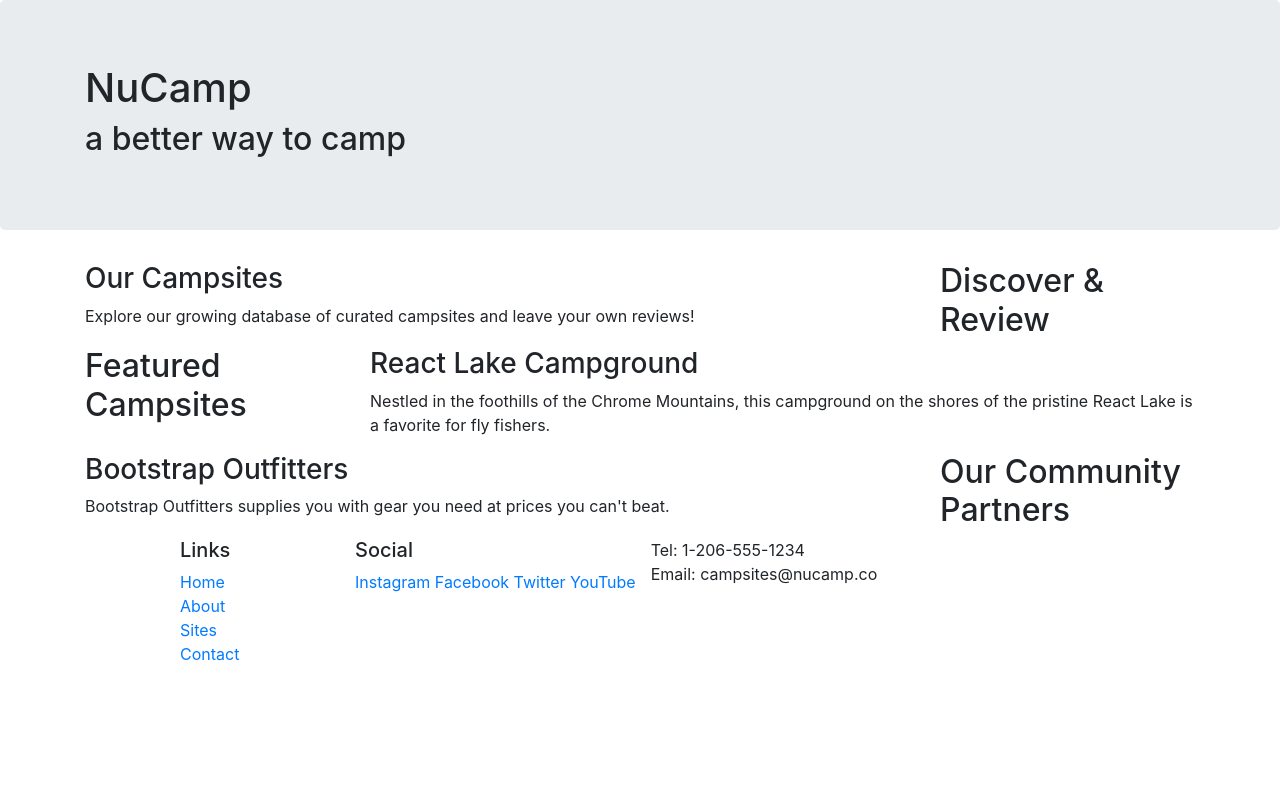
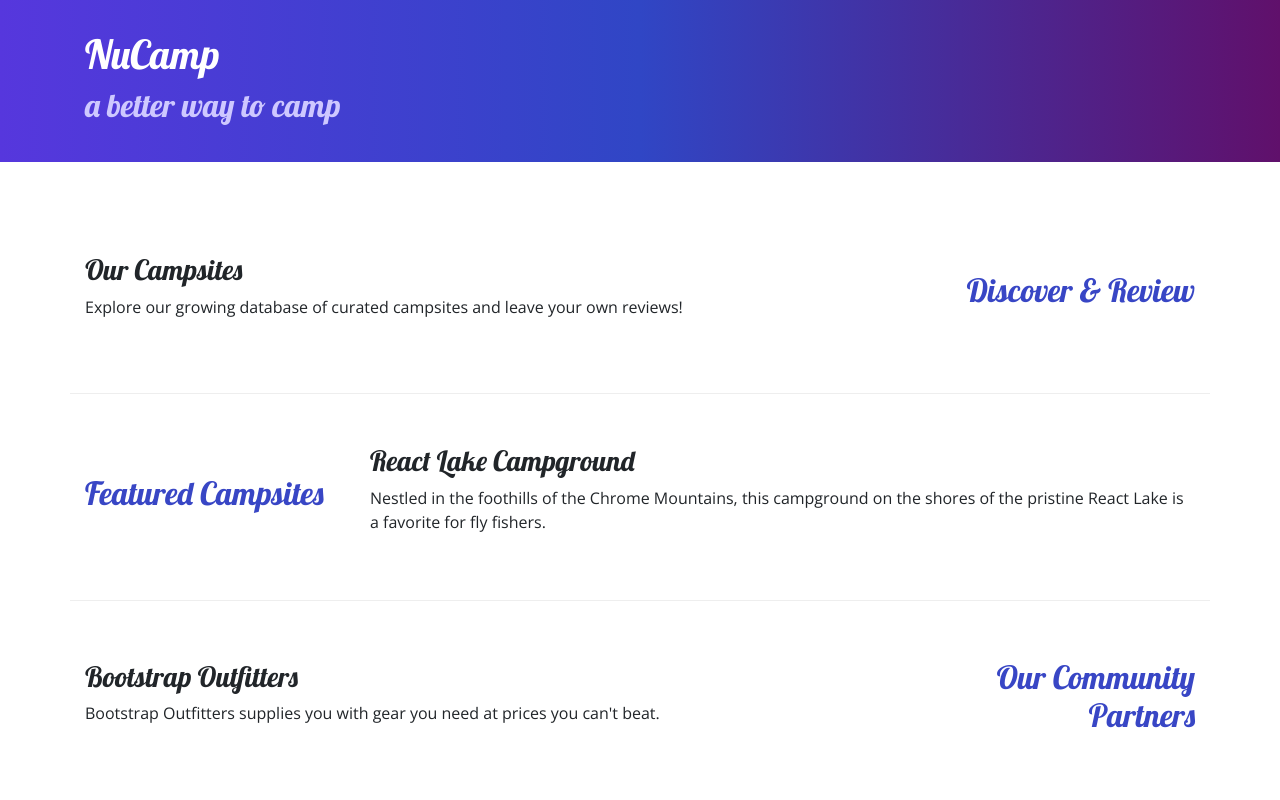
Before and after one commit to pablodhernandez/Campsite-Website, a website: page index.html in a window 1280 px wide. Shown: the top 800 px of the page. Drawn offline with nearby package versions, Linux system fonts and the light colour scheme.

Commit message:
Adding Custom Styles

```diff
--- /dev/null
+++ b/css/styles.css
@@ -0,0 +1,33 @@
+body {
+    font-family: "Open Sans", sans-serif;
+}
+
+h1, h2, h3 {
+    font-family: "Lobster", cursive;
+}
+
+h2 {
+    color: #3846c5;
+}
+
+header h2 {
+    color: #CEC8FF;
+
+}
+
+footer {
+    background-image: linear-gradient(#cec8ff, white);
+    padding: 20px 0;
+}
+
+.jumbotron {
+    padding: 30px;
+    background-image: linear-gradient(to right, #5637DD, #3046c5, #60106b);
+    color: white;
+}
+
+.row-content {
+    padding: 50px 0;
+    border-bottom: 1px ridge;
+    min-height: 200px;
+}
--- a/index.html
+++ b/index.html
@@ -9,12 +9,16 @@
     <!-- Bootstrap CSS -->
     <link rel="stylesheet" href="node_modules/bootstrap/dist/css/bootstrap.min.css" />
 
+    <!-- Additional CSS-->
+    <link rel="stylesheet" href="https://fonts.googleapis.com/css?family=Lobster|Open+Sans" />
+    <link rel="stylesheet" href="css/styles.css">
+
     <title>NuCamp: A Better Way To Camp</title>
 </head>
 
 <body>
 
-    <header class="jumbotron">
+    <header class="jumbotron jumbotron-fluid">
         <div class="container">
             <div class="row">
                 <div class="col">
@@ -26,9 +30,9 @@
     </header>
 
     <div class="container">
-        <div class="row">
+        <div class="row row-content align-items-center">
             <div class="col-sm-4 order-sm-last col-md-3">
-                <h2>Discover & Review</h2>
+                <h2 class="text-sm-right">Discover & Review</h2>
             </div>
             <div class="col">
                 <h3>Our Campsites</h3>
@@ -36,7 +40,7 @@
             </div>
         </div>
 
-        <div class="row">
+        <div class="row row-content align-items-center">
             <div class="col-sm-4 col-md-3">
                 <h2>Featured Campsites</h2>
             </div>
@@ -46,9 +50,9 @@
             </div>
         </div>
 
-        <div class="row">
+        <div class="row row-content align-items-center">
             <div class="col-sm-4 order-sm-last col-md-3">
-                <h2>Our Community Partners</h2>
+                <h2 class="text-sm-right">Our Community Partners</h2>
             </div>
             <div class="col">
                 <h3>Bootstrap Outfitters</h3>
@@ -71,15 +75,15 @@
                         <li><a href="#">Sites</a></li>
                         <li><a href="#">Contact</a></li>
                     </ul>
-                </div class="col-6 col-sm-5">
-                <div>
+                </div>
+                <div class="col-6 col-sm-5 text-center">
                     <h5>Social</h5>
                     <a href="http://instagram.com/">Instagram</a>
                     <a href="http://facebook.com/">Facebook</a>
                     <a href="http://twitter.com/">Twitter</a>
                     <a href="http://youtube.com/">YouTube</a>
                 </div>
-                <div class="col-sm-4">
+                <div class="col-sm-4 text-center">
                     Tel: 1-206-555-1234<br />
                     Email: campsites@nucamp.co
                 </div>
```
